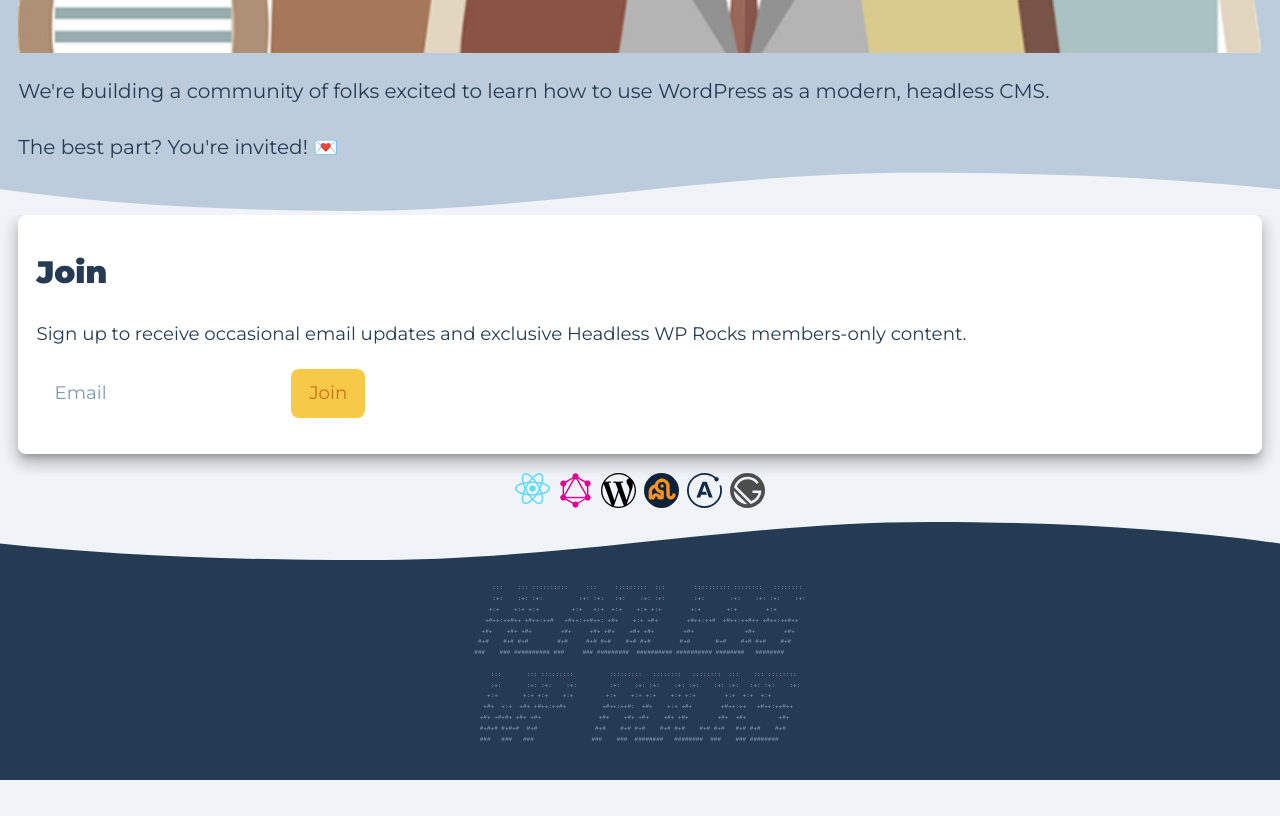
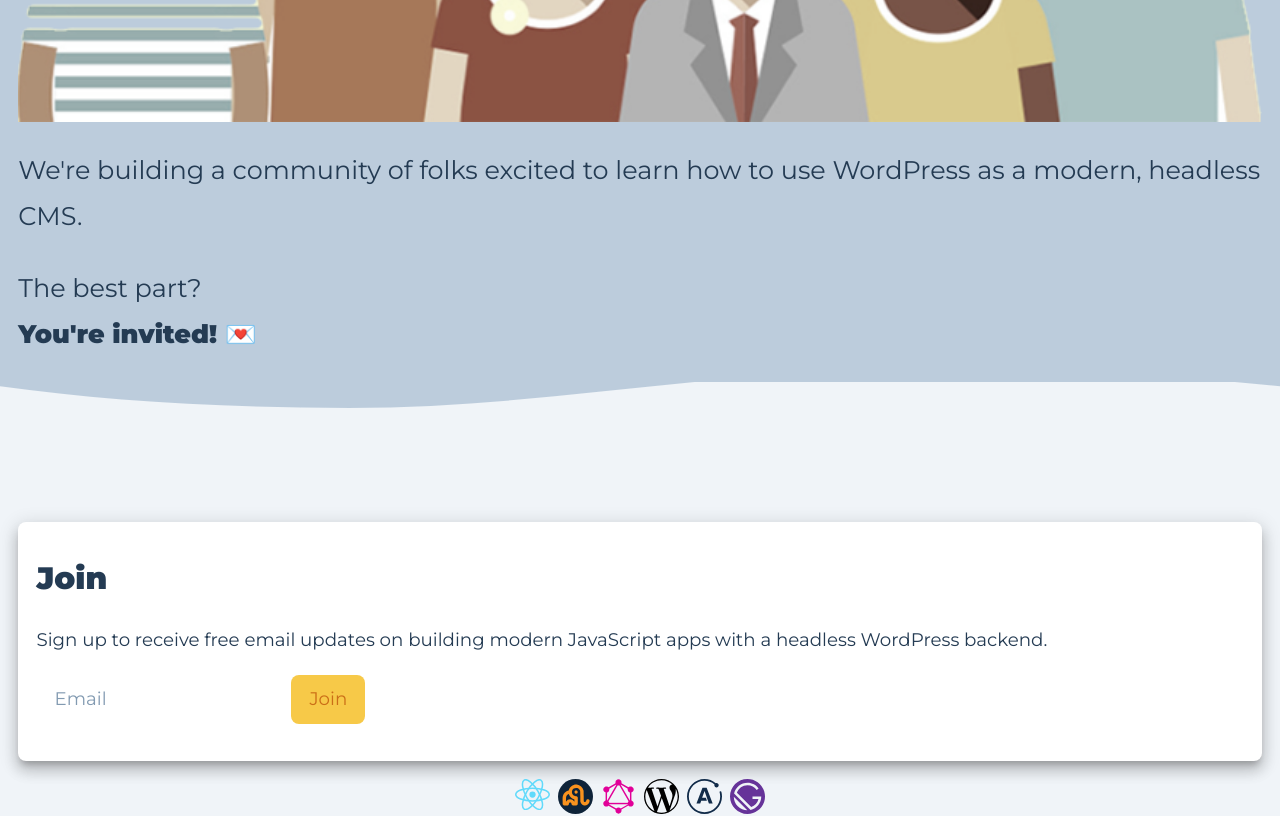
Before and after one commit to kellenmace/headless-wp-rocks-frontend, a Gatsby site: page / in a window 1280 px wide. Shown: the part 1180-1996 px from the top of the page. Before the commit the page ends 1960 px from the top, so only its background shows below. Built offline with nearby package versions, Linux system fonts and the light colour scheme; Gatsby itself is replaced by a stand-in of ours.

Commit message:
Divide homepage into sections, several other component tweaks

```diff
--- a/src/components/card.js
+++ b/src/components/card.js
@@ -4,7 +4,6 @@
 const Container = styled.div`
   margin-left: var(--content-padding);
   margin-right: var(--content-padding);
-  margin-bottom: var(--content-padding);
   padding: calc(var(--content-padding) * 2) var(--content-padding);
   border-radius: var(--border-radius);
   box-shadow: var(--box-shadow-10);
--- a/src/components/community.js
+++ b/src/components/community.js
@@ -8,15 +8,16 @@
 
 const Container = styled.div`
   position: relative;
-  margin-top: 150px;
+  /* margin-top: 150px; */
+  margin-top: 30px;
   background-color: var(--color-gray-8);
   p {
-    font-size: 1.1rem;
+    font-size: 1.4rem;
   }
   .comm-image-container {
     padding-left: var(--content-padding);
     padding-right: var(--content-padding);
-    padding-top: 1px;
+    /* padding-top: 1px; */
   }
   .comm-image-wrap {
     margin-top: -60px;
@@ -24,6 +25,10 @@
   .copy {
     padding-left: var(--content-padding);
     padding-right: var(--content-padding);
+  }
+  .invited {
+    display: block;
+    font-weight: 900;
   }
 `
 
@@ -42,8 +47,11 @@
           WordPress as a modern, headless CMS.
         </p>
         <p>
-          The best part? You're invited!{` `}
-          <Emoji symbol="💌" label="love letter" />
+          The best part?
+          <span className="invited">
+            You're invited!{` `}
+            <Emoji symbol="💌" label="love letter" />
+          </span>
         </p>
       </div>
       <WaveDividerBottom fill="var(--color-gray-10)" />
--- a/src/components/gatsbyIcon.js
+++ b/src/components/gatsbyIcon.js
@@ -4,13 +4,9 @@
   return (
     <svg xmlns="http://www.w3.org/2000/svg" viewBox="0 0 1200 1200">
       <path
-        className="tech-icon"
         fill="#639"
         d="M600 0C268.6 0 0 268.6 0 600s268.6 600 600 600 600-268.6 600-600S931.4 0 600 0zM266.6 933.3C176.1 842.8 131 724.6 129.6 606L594 1070.4c-118.6-1.4-236.8-46.5-327.4-137.1zm437.7 126.1L140.6 495.7c47.5-210.1 235-367.1 459.4-367.1 156.9 0 295.5 77 381.2 194.9L915.6 379C845.8 279.5 730.5 214.3 600 214.3c-167.7 0-310.3 107.7-363.3 257.5l491.6 491.6c123.4-43.7 218-148.2 247.6-277.6H771.4V600h300c0 224.5-157 411.9-367.1 459.4z"
       ></path>
-      <filter id="grayscale-filter">
-        <feColorMatrix type="saturate" values="0" />
-      </filter>
     </svg>
   )
 }
--- a/src/components/hero.js
+++ b/src/components/hero.js
@@ -2,8 +2,11 @@
 import styled from "styled-components"
 
 const Container = styled.div`
+  overflow: hidden;
+  padding-bottom: 0.75rem;
   h1 {
     display: block;
+    margin: 0;
     text-align: center;
     transform: rotate(-5deg);
     font-size: 3.5rem;
--- a/src/components/logoTrain.js
+++ b/src/components/logoTrain.js
@@ -16,9 +16,6 @@
   .logo-container {
     width: 14%;
   }
-  .tech-icon {
-    filter: url(#grayscale-filter);
-  }
 `
 
 function LogoTrain() {
@@ -28,13 +25,13 @@
         <ReactIcon />
       </div>
       <div className="logo-container">
+        <WpGraphQLIcon />
+      </div>
+      <div className="logo-container">
         <GraphQLIcon />
       </div>
       <div className="logo-container">
         <WordPressIcon />
-      </div>
-      <div className="logo-container">
-        <WpGraphQLIcon />
       </div>
       <div className="logo-container">
         <ApolloIcon />
--- a/src/components/subscribe.js
+++ b/src/components/subscribe.js
@@ -25,8 +25,8 @@
     <Container>
       <h2>Join</h2>
       <p>
-        Sign up to receive occasional email updates and exclusive Headless WP
-        Rocks members-only content.
+        Sign up to receive free email updates on building modern JavaScript apps
+        with a headless WordPress backend.
       </p>
       {isSubmitted ? (
         <p>
--- a/src/components/waveDividerBottom.js
+++ b/src/components/waveDividerBottom.js
@@ -3,6 +3,7 @@
 
 const Container = styled.div`
   position: relative;
+  overflow: hidden;
   height: 30px;
   .svg-wrap {
     position: absolute;
@@ -26,7 +27,7 @@
           <path
             d="M0 23c135.4 19 289.6 28.5 462.5 28.5C721.9 51.5 936.7 1 1212.2 1 1395.8.9 1556.7 8.3 1695 23v34H0V23z"
             fill={fill}
-            fill-rule="evenodd"
+            fillRule="evenodd"
           ></path>
         </svg>
       </div>
--- a/src/components/waveDividerTop.js
+++ b/src/components/waveDividerTop.js
@@ -3,6 +3,7 @@
 
 const Container = styled.div`
   position: relative;
+  overflow: hidden;
   height: 30px;
   .svg-wrap {
     position: absolute;
@@ -28,7 +29,7 @@
           <path
             d="M0 23c135.4 19 289.6 28.5 462.5 28.5C721.9 51.5 936.7 1 1212.2 1 1395.8.9 1556.7 8.3 1695 23v34H0V23z"
             fill={fill}
-            fill-rule="evenodd"
+            fillRule="evenodd"
           ></path>
         </svg>
       </div>
--- a/src/pages/index.js
+++ b/src/pages/index.js
@@ -1,4 +1,5 @@
 import React from "react"
+import styled from "styled-components"
 
 import Layout from "../components/layout"
 import SEO from "../components/seo"
@@ -8,16 +9,37 @@
 import Card from "../components/card"
 import LogoTrain from "../components/logoTrain"
 
+const Container = styled.div`
+  section {
+    margin-bottom: 6rem;
+  }
+  .hero-section {
+    margin-top: 6rem;
+    margin-bottom: calc(6rem + 30px);
+  }
+  .subscribe-section > div:first-of-type {
+    margin-bottom: var(--content-padding);
+  }
+`
+
 function IndexPage() {
   return (
     <Layout>
       <SEO />
+      <Container>
+        <section className="hero-section">
           <Hero />
+        </section>
+        <section>
           <Community />
+        </section>
+        <section className="subscribe-section">
           <Card>
             <Subscribe />
           </Card>
           <LogoTrain />
+        </section>
+      </Container>
     </Layout>
   )
 }
```
Lines whose indentation alone changed are shown as unchanged.
